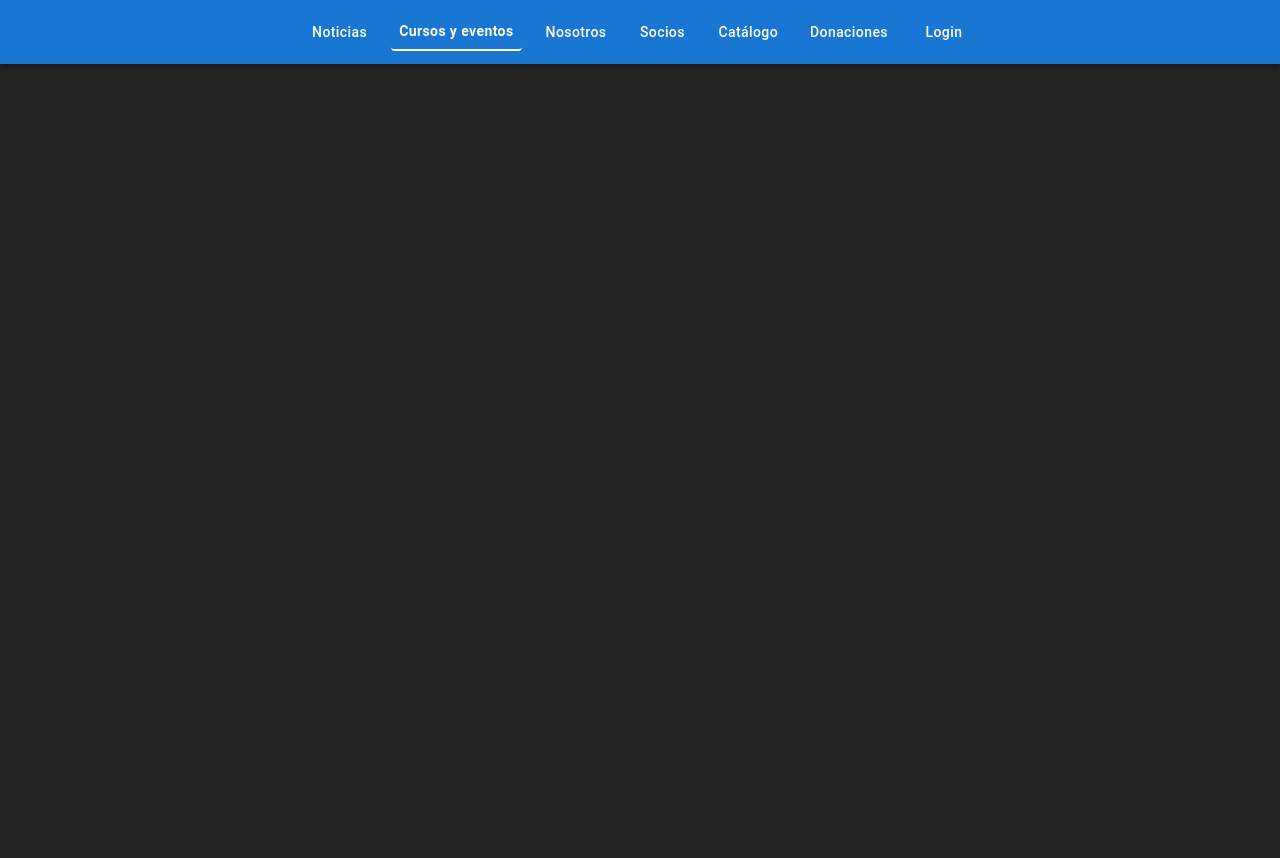
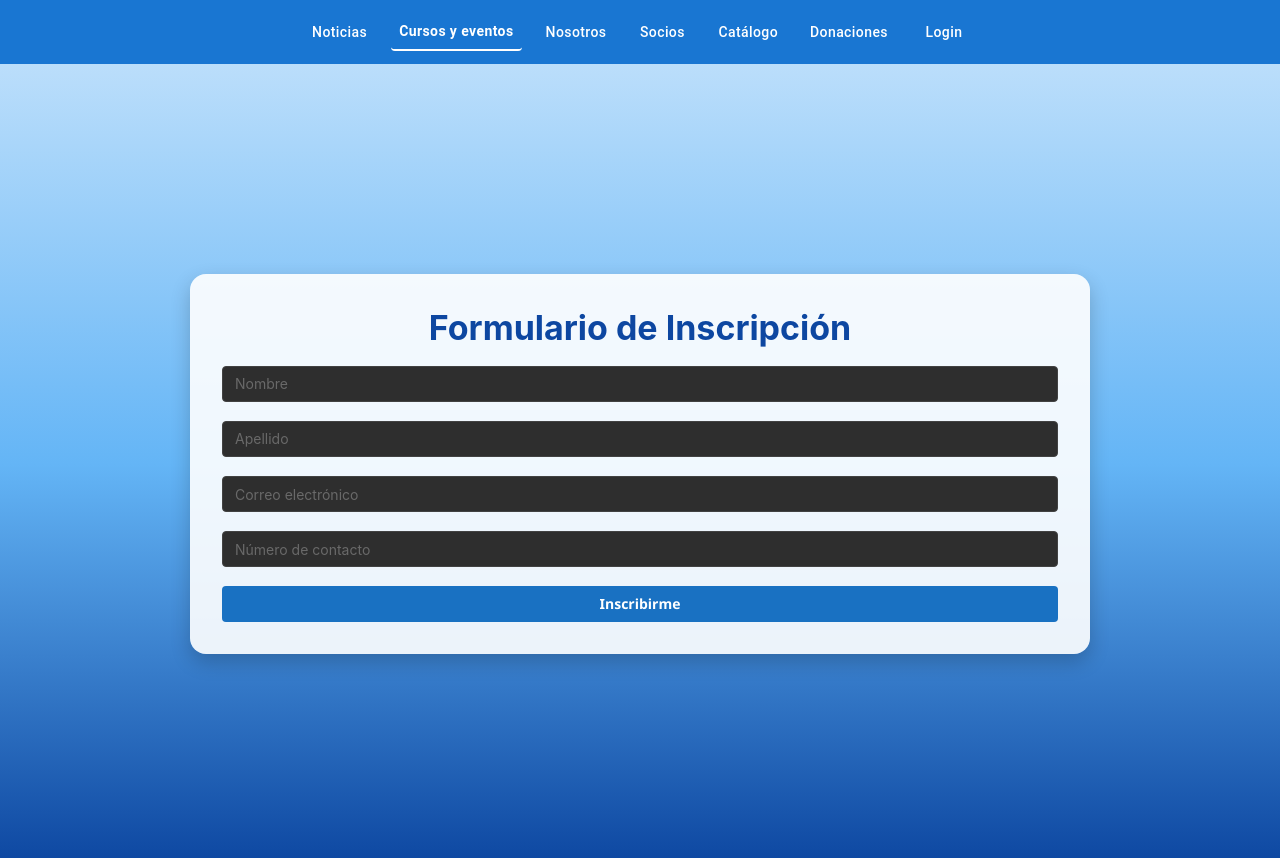
Before and after one commit to Gardella21/TP-Final-Cuch, a React (Vite) app in the folder React/: page /cursos-y-eventos in a window 1280 px wide. Shown: the top 858 px of the page. Before the commit the page ends 800 px from the top, so only its background shows below. Built offline with nearby package versions, Linux system fonts and the light colour scheme.

Commit message:
Inscripcion

```diff
--- a/React/src/App.jsx
+++ b/React/src/App.jsx
@@ -12,6 +12,8 @@ import NavBar from './components/NavBar/NavBar';
 import InfoNosotros from './components/InfoNosotros/InfoNosotros';
 import Register from './pages/Register/Register';
 
+import InscriptionPage from "./pages/InscriptionPage/InscriptionPage";
+
 function App() {
 	return (
 		<MantineProvider defaultColorScheme="dark">
@@ -22,7 +24,7 @@ function App() {
 					<Route element={<PublicRoute />}>
 					    <Route path='/' element={<></>}/>
 						<Route path='/noticias' element={<></>}/>
-						<Route path='/cursos-y-eventos' element={<></>}/>
+						<Route path='/cursos-y-eventos' element={<InscriptionPage/>}/>
 						<Route path='/nosotros' element={<InfoNosotros/>}/>
 						<Route path='/socios' element={<></>}/>
 						<Route path='/catalogo' element={<></>}/>
--- /dev/null
+++ b/React/src/pages/InscriptionPage/InscriptionPage.css
@@ -0,0 +1,49 @@
+.inscription-page {
+  min-height: 100vh;
+  padding: 2rem;
+  background: linear-gradient(to bottom, #bbdefb, #64b5f6, #0d47a1);
+  font-family: "Segoe UI", Tahoma, Geneva, Verdana, sans-serif;
+  color: #333;
+  display: flex;
+  align-items: center;
+  justify-content: center;
+}
+
+.inscription-section {
+  width: 100%;
+  max-width: 900px;
+  padding: 2rem;
+  background: rgba(255, 255, 255, 0.9);
+  border-radius: 16px;
+  box-shadow: 0 8px 20px rgba(0, 0, 0, 0.2);
+  transition: transform 0.2s ease-in-out, box-shadow 0.3s ease;
+}
+
+.inscription-section:hover {
+  transform: translateY(-5px);
+  box-shadow: 0 12px 30px rgba(0, 0, 0, 0.3);
+}
+
+.inscription-section h1,
+.inscription-section h2 {
+  color: #0d47a1;
+  margin-bottom: 1rem;
+  text-align: center;
+}
+
+.inscription-section form {
+  display: grid;
+  gap: 1.2rem;
+}
+
+.errorMessage {
+  color: #c62828;
+  margin-top: 0.5rem;
+  text-align: center;
+}
+
+.successMessage {
+  color: #2e7d32;
+  margin-top: 0.5rem;
+  text-align: center;
+}
--- /dev/null
+++ b/React/src/pages/InscriptionPage/InscriptionPage.jsx
@@ -0,0 +1,97 @@
+import { TextInput, Container, Button, Title } from "@mantine/core";
+import "./InscriptionPage.css";
+import { z } from "zod";
+import { useForm } from "react-hook-form"
+import { zodResolver } from "@hookform/resolvers/zod";
+import { useState } from "react";
+import { inscriptionService } from "../../services/inscriptionService";
+
+
+const UserSchema = z.object({
+  name: z
+    .string()
+    .min(3, "Debe tener como mínimo 3 caracteres")
+    .max(48, "Debe tener máximo 48 caracteres"),
+  surname: z
+    .string()
+    .min(3, "Debe tener como mínimo 3 caracteres")
+    .max(48, "Debe tener máximo 48 caracteres"),
+  email: z
+
+    .email("El correo electrónico no es válido")
+    .max(48, "Debe tener máximo 48 caracteres"),
+  phone: z
+    .string()
+    .regex(/^\d+$/, "Debe contener solo números")
+    .min(7, "Debe tener mínimo 7 dígitos")
+    .max(15, "Debe tener máximo 15 dígitos"),
+
+});
+
+function InscriptionPage() {
+  const form = useForm({
+    resolver: zodResolver(UserSchema),
+  });
+
+  const [error, setError] = useState(undefined);
+
+  async function onSubmit(formData) {
+    try {
+      setError(undefined);
+
+      const formDataJson = JSON.stringify(formData);
+      const response = await inscriptionService.createInscription(formDataJson);
+
+      if (response?.data?.status == 200) setSuccess("Inscripcion guardada correctamente")
+			else throw new Error("Ocurrió un error inesperado");
+
+		} catch (error) {
+			setError(error.message ?? "Error al guardar la inscripcion.");
+		}
+    }
+
+
+  return (
+    <main className="inscription-page">
+
+      <Container className="inscription-section">
+
+        <Title >Formulario de Inscripción</Title>
+
+        <form onSubmit={form.handleSubmit(onSubmit)}>
+
+          <TextInput className="TextInput"
+            placeholder="Nombre"
+            error={form.formState.errors.name?.message}
+            {...form.register("name")}
+          />
+          <TextInput className="TextInput"
+            placeholder="Apellido"
+            error={form.formState.errors.surname?.message}
+            {...form.register("surname")}
+          />
+          <TextInput className="TextInput"
+            placeholder="Correo electrónico"
+            error={form.formState.errors.email?.message}
+            {...form.register("email")}
+          />
+          <TextInput className="TextInput"
+            placeholder="Número de contacto"
+            error={form.formState.errors.phone?.message}
+            {...form.register("phone")}
+          />
+
+          <Button
+            variant="filled"
+			onClick={form.handleSubmit(onSubmit)}
+			loading={form.formState.isSubmitting}
+          >
+            Inscribirme
+          </Button>
+        </form>
+      </Container>
+    </main>
+  );
+}
+
+export default InscriptionPage;
--- /dev/null
+++ b/React/src/services/inscriptionService.js
@@ -0,0 +1,5 @@
+import { api } from "./api";
+
+export const inscriptionService = {
+    createInscription: (data) => api.post("/inscription-cursos-eventos", data),
+};
```
